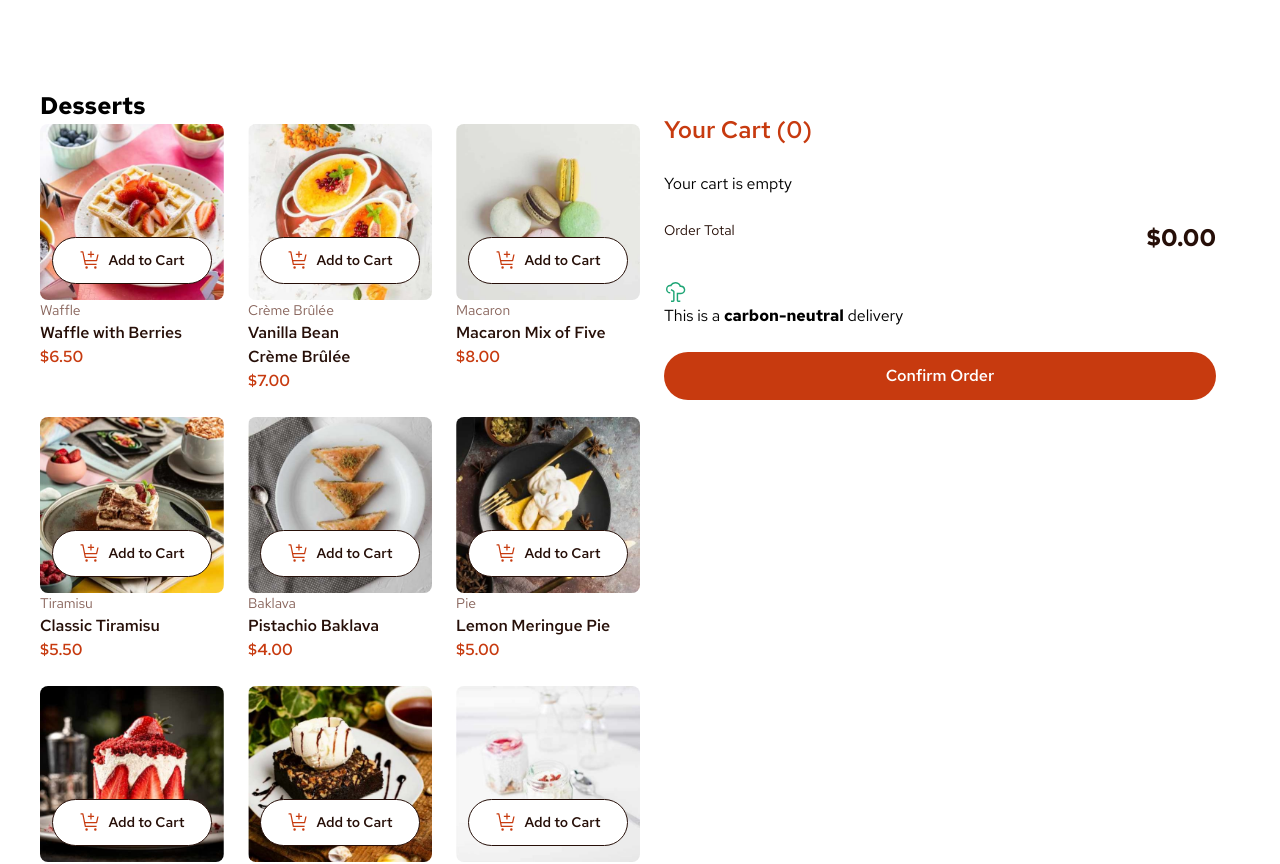
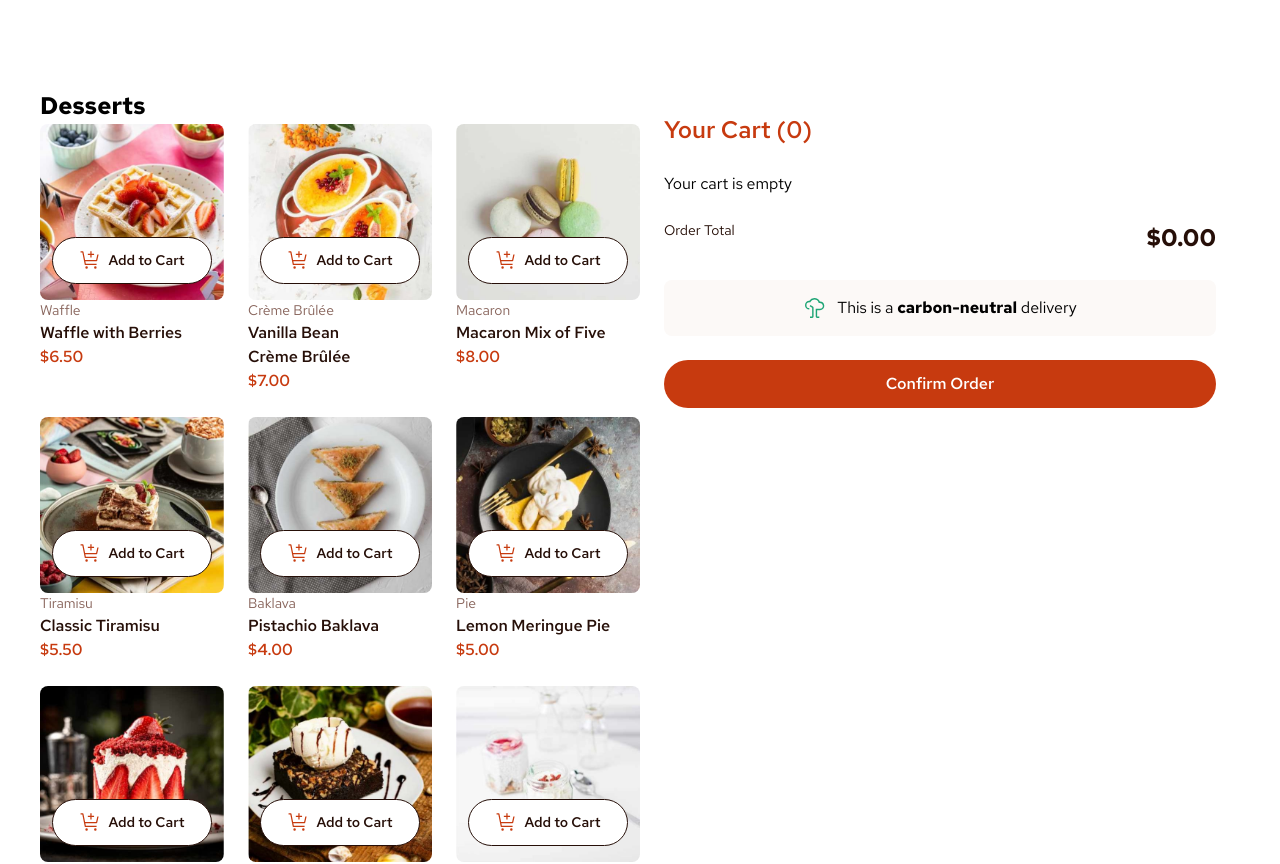
Before and after one commit to mayor-creator/product_list_app, a React (Vite) app: page / in a window 1280 px wide. Shown: the top 864 px of the page. Built offline with nearby package versions, Linux system fonts and the light colour scheme.

Commit message:
style: enhance cart component layout with updated cartInfo styles and image integration

```diff
--- a/src/component/cart/Cart.module.css
+++ b/src/component/cart/Cart.module.css
@@ -67,3 +67,17 @@
   font-size: 1.5rem;
   font-weight: 700;
 }
+
+.cartInfo {
+  background-color: var(--color-rose-50);
+  border-radius: 8px;
+  display: flex;
+  gap: 10px;
+  align-items: center;
+  justify-content: center;
+  padding: 1rem;
+}
+
+.cartImage {
+  display: inline;
+}
--- a/src/component/cart/Cart.tsx
+++ b/src/component/cart/Cart.tsx
@@ -53,8 +53,9 @@ export const Cart = ({ items = [], onConfirmOrder }: CartProps) => {
         <span className={styles.orderTotalPrice}>${total.toFixed(2)}</span>
       </div>
 
-      <div className="cart__info">
+      <div className={styles.cartInfo}>
         <img
+          className={styles.cartImage}
           src={carbonNeutralIcon}
           alt="Carbon neutral delivery"
           width="24"
```
